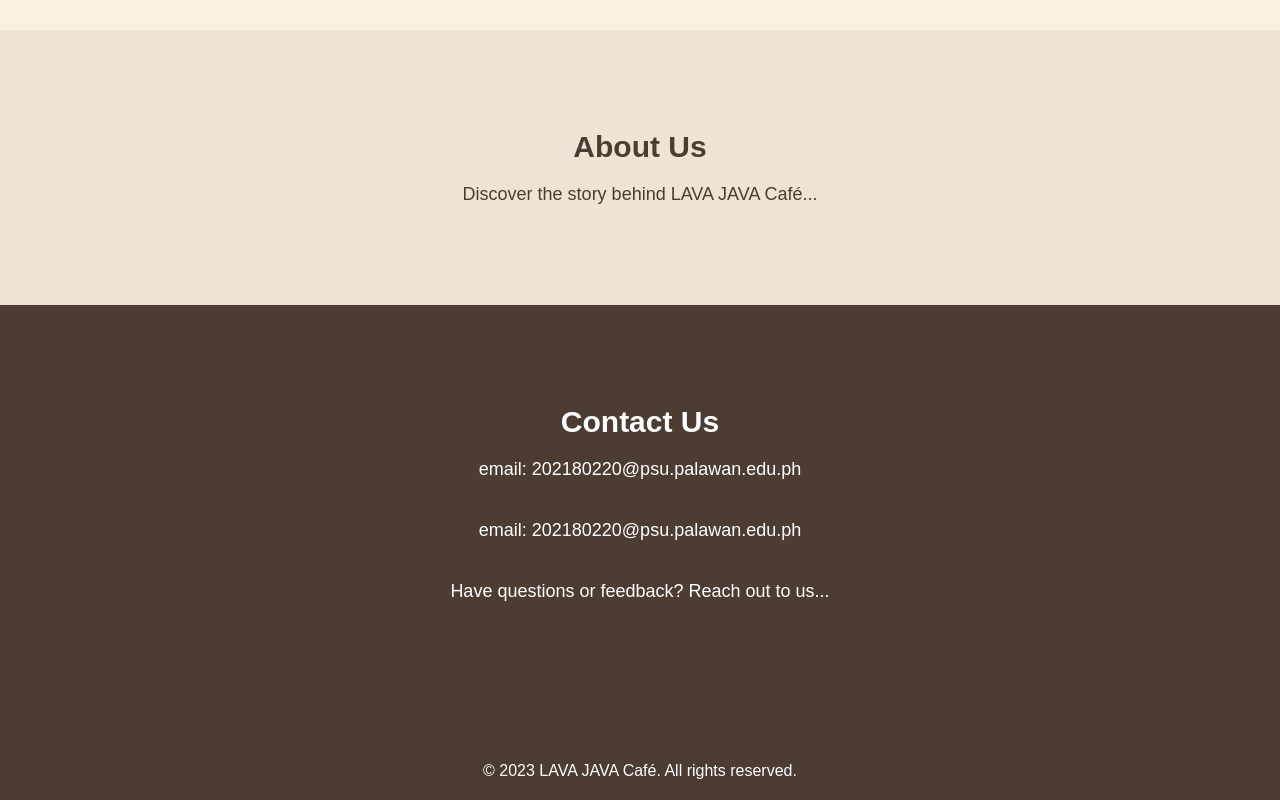
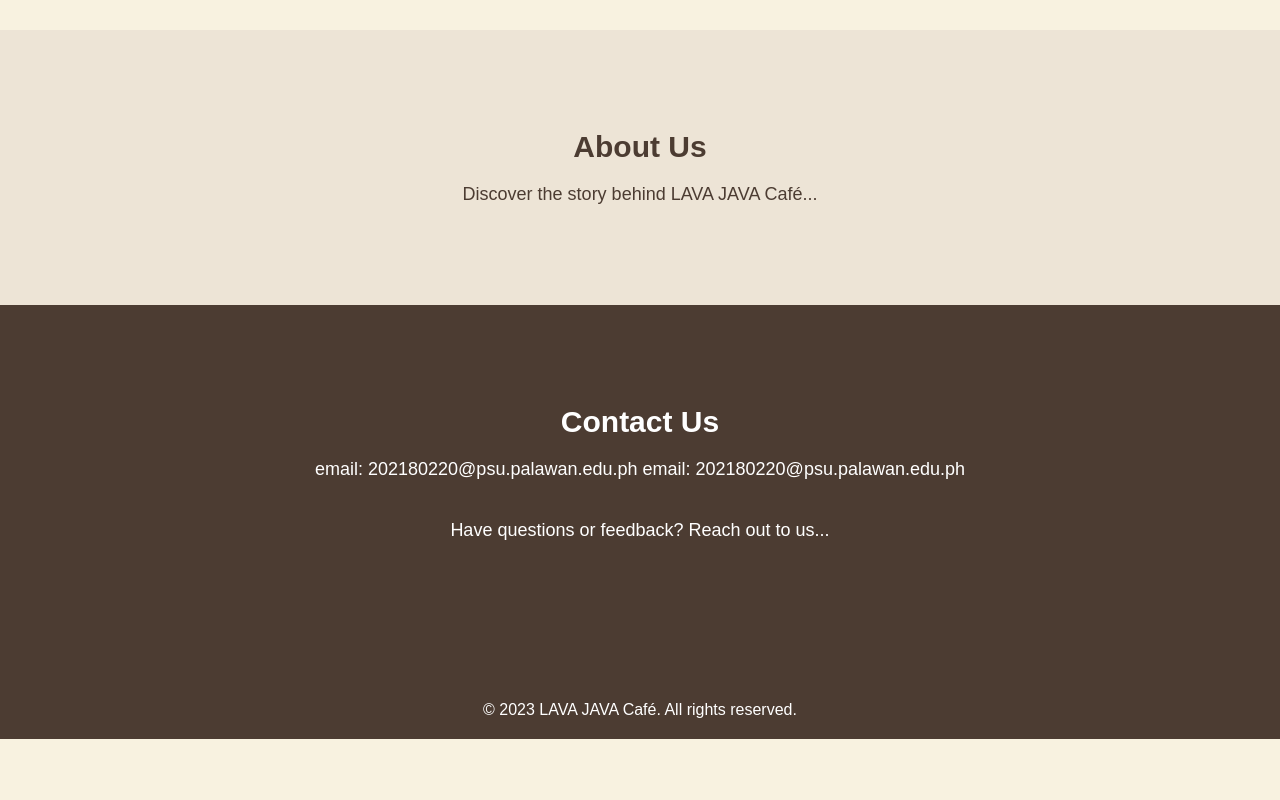
Before and after one commit to urjay-em/cozycup-cafe, a plain HTML site: page index.html in a window 1280 px wide. Shown: the part 849-1649 px from the top of the page. After the commit the page ends 1588 px from the top, so only its background shows below. Drawn offline with Linux system fonts and the light colour scheme.

Commit message:
modify home

```diff
--- a/index.html
+++ b/index.html
@@ -40,7 +40,7 @@
     <section id="contact" class="contact">
         <h2>Contact Us</h2>
         <p>email: 202180220@psu.palawan.edu.ph
-	<p>email: 202180220@psu.palawan.edu.ph</p></p>
+	email: 202180220@psu.palawan.edu.ph</p>
         <p>Have questions or feedback? Reach out to us...</p>
     </section>
 
```
